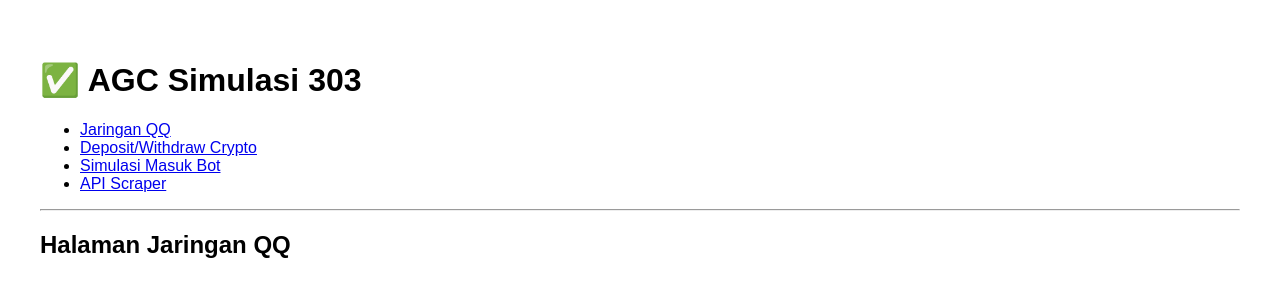
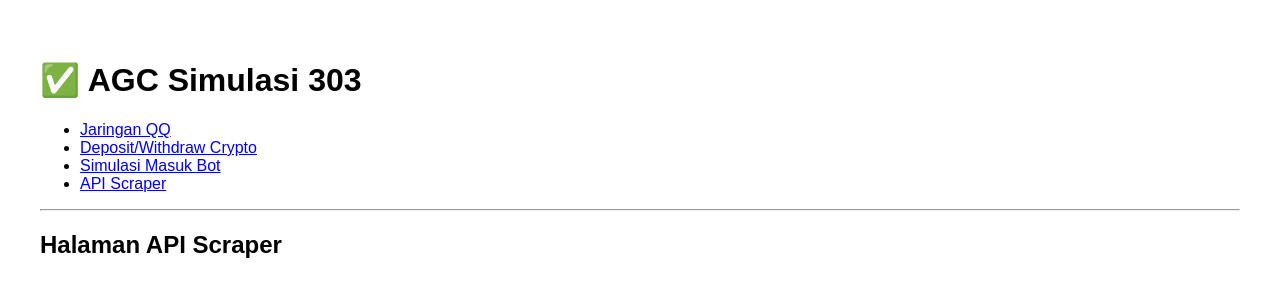
Before and after one commit to dhenynteam-wq/agc-simulasi-303, a Next.js app: page /video/api-scraper in a window 1280 px wide. Shown: the top 300 px of the page. Built offline with nearby package versions, Linux system fonts and the light colour scheme.

Commit message:
Update api-scraper.js

```diff
--- a/pages/video/api-scraper.js
+++ b/pages/video/api-scraper.js
@@ -1,9 +1,9 @@
 import AGCLayout from '../../components/agc_layout';
 
-export default function JaringanQQ() {
+export default function APIScraper() {
   return (
     <AGCLayout>
-      <h2>Halaman Jaringan QQ</h2>
+      <h2>Halaman API Scraper</h2>
     </AGCLayout>
   );
 }
```
